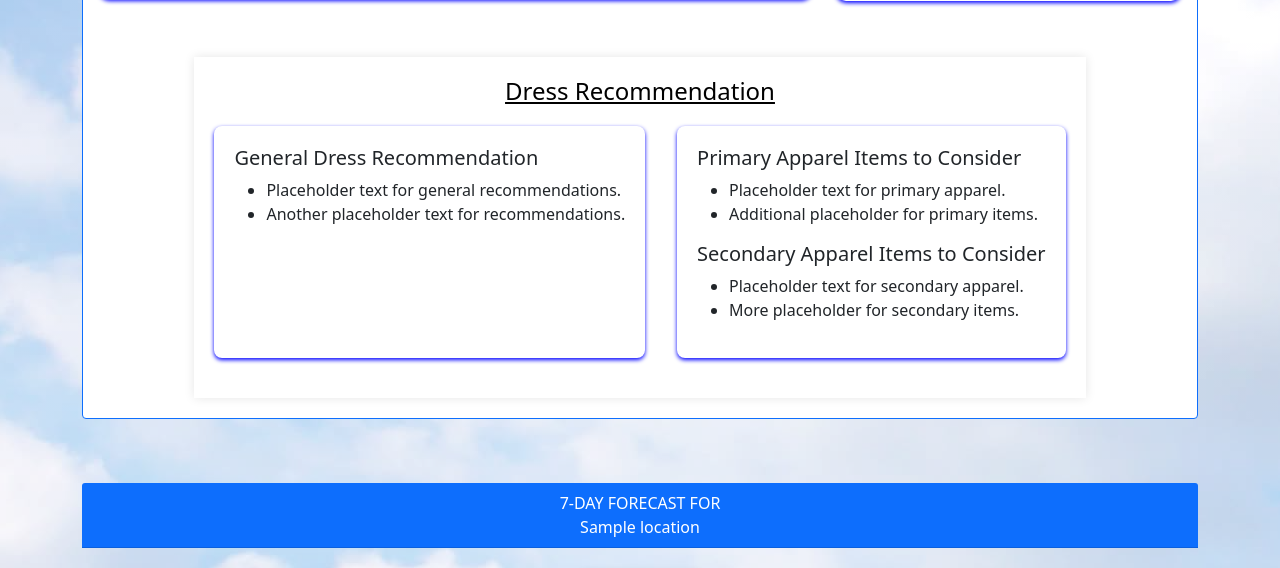
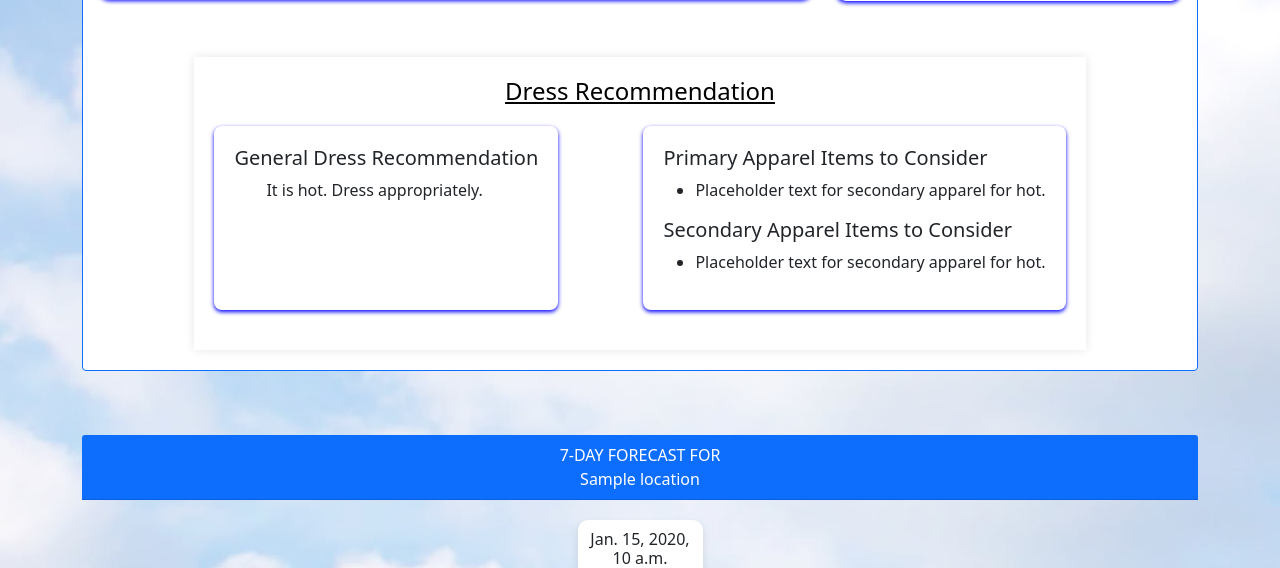
Before and after one commit to cale-ndsu/CSCI313Project-Weatherwise, a Django app: template weatherwise/weather_app/templates/weather_app/weather.html in a window 1280 px wide. Shown: the part 381-949 px from the top of the page. Run offline with Django 5.2, Linux system fonts and the light colour scheme; the template is opened without the code that fills it: most values are stand-ins (such as "Sample title", 1, 10 or a date in 2020); some libraries are stand-ins or nearby versions.

Commit message:
Added logic to dress recommendations.

```diff
--- a/weatherwise/weather_app/templates/weather_app/weather.html
+++ b/weatherwise/weather_app/templates/weather_app/weather.html
@@ -65,20 +65,63 @@
             <div class="dress-card">
                 <h5>General Dress Recommendation</h5>
                 <ul>
-                    <li>Placeholder text for general recommendations.</li>
-                    <li>Another placeholder text for recommendations.</li>
+                {% if feel_temp < 0 %}
+                    <p>It is very cold. Dress appropriately.</p>
+                {% elif feel_temp < 20 %}
+                    <p>It is quite cold. Dress appropriately.</p>
+                {% elif feel_temp < 40 %}
+                    <p>It is cold. Dress appropriately.</p>
+                {% elif feel_temp < 60 %}
+                    <p>It is brisk. Dress appropriately.</p>
+                {% elif feel_temp < 80 %}
+                    <p>It is warm. Dress appropriately.</p>
+                {% else %}
+                    <p>It is hot. Dress appropriately.</p>
+                {% endif %}
                 </ul>
             </div>
             <div class="dress-card">
                 <h5>Primary Apparel Items to Consider</h5>
                 <ul>
-                    <li>Placeholder text for primary apparel.</li>
-                    <li>Additional placeholder for primary items.</li>
+                {% if feel_temp < 0 %}
+                <li>Placeholder text for primary apparel for very cold.</li>
+                {% elif feel_temp < 20 %}
+                <li>Placeholder text for primary apparel for quite cold.</li>
+                {% elif feel_temp < 40 %}
+                <li>Placeholder text for primary apparel for cold.</li>
+                {% elif feel_temp < 60 %}
+                <li>Placeholder text for primary apparel for brisk.</li>
+                {% elif feel_temp < 80 %}
+                <li>Placeholder text for primary apparel for warm.</li>
+                {% else %}
+                <li>Placeholder text for secondary apparel for hot.</li>
+                {% endif %}
+                {% if weather.current.weather_classification == 'Drizzle' or weather.current.weather_classification == 'Freezing Drizzle' or weather.current.weather_classification == 'Light Rain' or weather.current.weather_classification == 'Rain' or weather.current.weather_classification == 'Heavy Rain' or weather.current.weather_classification == 'Freezing Rain' %}
+                    <li>Close-Toe Shoes</li>
+                {% endif %}
                 </ul>
                 <h5>Secondary Apparel Items to Consider</h5>
                 <ul>
-                    <li>Placeholder text for secondary apparel.</li>
-                    <li>More placeholder for secondary items.</li>
+                {% if feel_temp < 0 %}
+                <li>Placeholder text for secondary apparel for very cold.</li>
+                {% elif feel_temp < 20 %}
+                <li>Placeholder text for secondary apparel for quite cold.</li>
+                {% elif feel_temp < 40 %}
+                <li>Placeholder text for secondary appare for cold.</li>
+                {% elif feel_temp < 60 %}
+                <li>Placeholder text for secondary apparel for brisk.</li>
+                {% elif feel_temp < 80 %}
+                <li>Placeholder text for secondary apparel for warm.</li>
+                {% else %}
+                <li>Placeholder text for secondary apparel for hot.</li>
+                {% endif %}
+                {% if feel_temp > 40 and feel_temp < 60 and weather.current.wind_speed > 20 %}
+                <li>Windbreaker</li>
+                {% endif %}
+                {% if weather.current.weather_classification == 'Drizzle' or weather.current.weather_classification == 'Freezing Drizzle' or weather.current.weather_classification == 'Light Rain' or weather.current.weather_classification == 'Rain' or weather.current.weather_classification == 'Heavy Rain' or weather.current.weather_classification == 'Freezing Rain' %}
+                    <li>Waterproof Coat</li>
+                    <li>Umbrella</li>
+                {% endif %}
                 </ul>
             </div>
         </div>
--- a/weatherwise/weather_app/views.py
+++ b/weatherwise/weather_app/views.py
@@ -22,9 +22,11 @@ def weather(request):
     if location.coordinates == "N/A,N/A":
         return redirect('../')
     weather = weatherwise_api.get_weather_data(location.coordinates)
+    feel_temp =  weather.current.temperature_apparent
     context = {
         'location' : location,
-        'weather' : weather
+        'weather' : weather,
+        'feel_temp' : feel_temp,
     }
     return render(request,'weather_app/weather.html', context=context)
 
```
